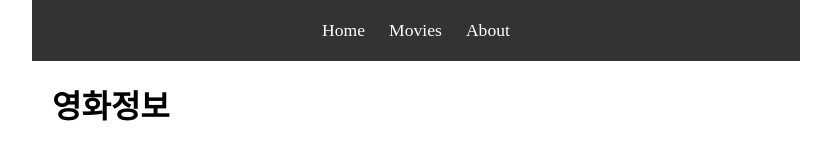
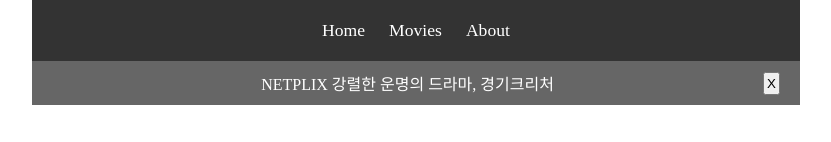
Before and after one commit to csslick/svelte-movie-info2024, a Svelte app: page / in a window 1280 px wide. Shown: the top 142 px of the page, without its empty margins (224-1055 px from the left). Built offline with nearby package versions, Linux system fonts and the light colour scheme.

Commit message:
16.동적 class 및 효과 다루기 1/2

```diff
--- a/src/App.svelte
+++ b/src/App.svelte
@@ -1,8 +1,8 @@
 <script>
-  import data from './lib/movies';
-  import Navbar from './lib/components/Navbar.svelte';
-  import Modal from './lib/components/Modal.svelte';
-  import Movies from './lib/components/Movies.svelte';
+  import data from "./lib/movies";
+  import Navbar from "./lib/components/Navbar.svelte";
+  import Modal from "./lib/components/Modal.svelte";
+  import Movies from "./lib/components/Movies.svelte";
 
   let likeCount = 0; // 좋아요 수를 저장할 변수
   const handleLike = (i) => {
@@ -15,15 +15,61 @@
 
   const closeModal = () => {
     isModal = false;
-  }
+  };
+
+  const handleMovieNumber = (i) => {
+    selectedMovie = i;
+  };
+
+  let isEvent = true; // 이벤트창 표시 여부
 </script>
 
 <Navbar />
-<Movies {data} bind:isModal {selectedMovie} {handleLike} />
+
+<div class={isEvent ? 'event show' : 'event'}>
+  <p>NETPLIX 강렬한 운명의 드라마, 경기크리처</p>
+  <button>X</button>
+</div>
+<Movies {data} bind:isModal {handleMovieNumber} {handleLike} />
 
 {#if isModal}
-  <Modal {data} {selectedMovie} {closeModal}/>
+  <Modal {data} {selectedMovie} {closeModal} />
 {/if}
 
 <style>
+  .event {
+    width: 100%;
+    background: #666;
+    padding: 5px 1em;
+    display: flex;
+    justify-content: space-between;
+    align-items: center;
+    color: #fff;
+    text-align: center;
+    margin-bottom: 1em;
+    padding: 10px 20px;
+
+    /* 창이 보이지 않게 */
+    max-height: 0;
+    opacity: 0;
+    overflow: hidden;
+    transition: all 0.4s;
+  }
+
+  /* 기본: 창이 보이게 */
+  .show {
+    opacity: 1;
+    max-height: 100px;
+  }
+
+  .event button {
+    padding: 2px;
+  }
+
+  .event p, .event button {
+    margin: 0;
+  }
+  .event p {
+    width: 100%;
+  }
 </style>
--- a/src/lib/components/Movies.svelte
+++ b/src/lib/components/Movies.svelte
@@ -1,8 +1,9 @@
 <script>
   export let data = [];
   export let isModal = false;
-  export let selectedMovie = 0;
+  // export let selectedMovie = 0;
   export let handleLike;
+  export let handleMovieNumber;
 </script>
 
 <main class="container">
@@ -24,7 +25,7 @@
         <button
           on:click={() => {
             isModal = true;
-            selectedMovie = i;
+            handleMovieNumber(i);
             console.log("Selected movie:", data[i]);
           }}
           class="btn btn-primary">상세보기</button
```
